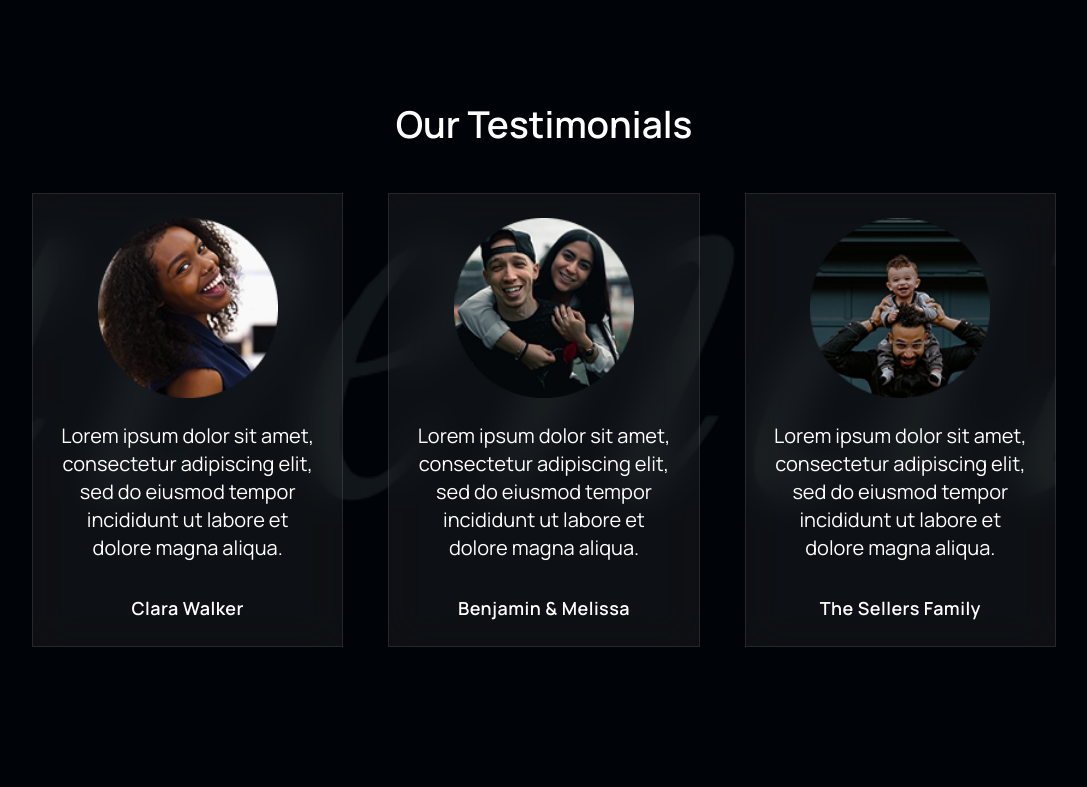
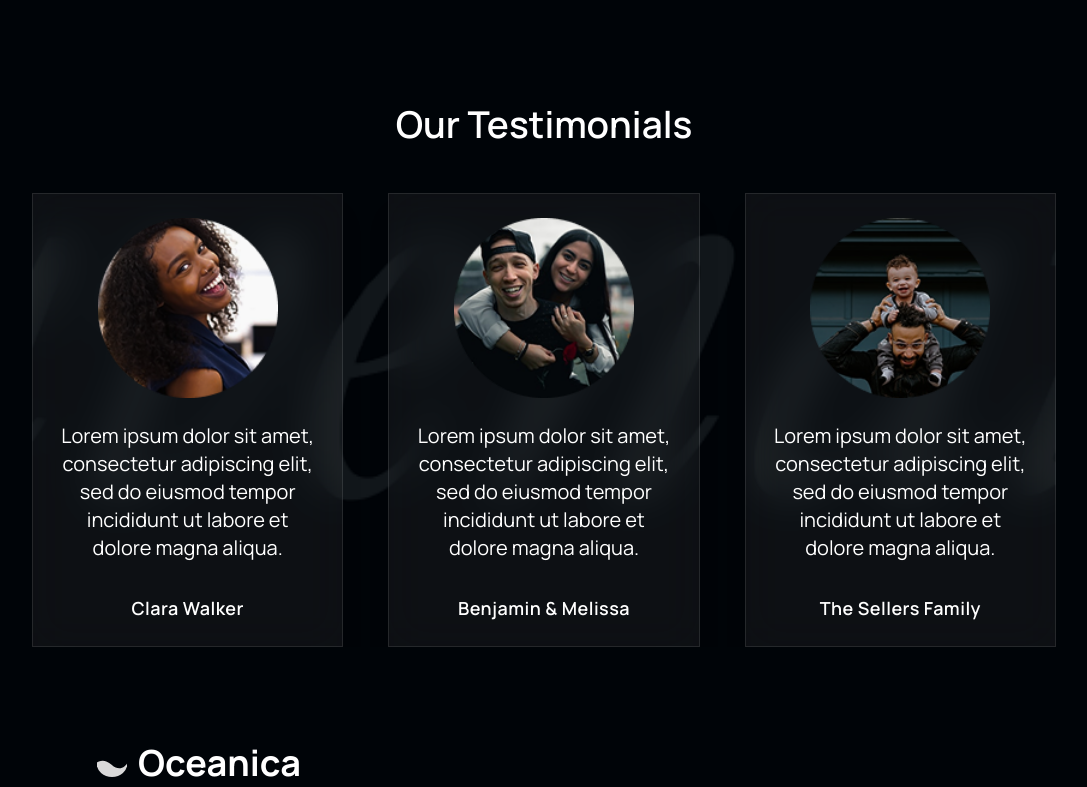
Before and after one commit to 00mohammad/WaveUI, a website: page index.html in a window 1280 px wide. Shown: the part 1591-2378 px from the top of the page, without its empty margins (96-1183 px from the left). Before the commit the page ends 2238 px from the top, so only its background shows below. Drawn offline with nearby package versions, Linux system fonts and the light colour scheme; files that its build step writes are made by us from their sources.

Commit message:
start footer section

```diff
--- a/index.html
+++ b/index.html
@@ -451,6 +451,20 @@
 
     <footer>
 
+      <section
+        class="mt-24 flex flex-col items-start justify-between gap-y-5 px-48">
+
+        <div class="flex items-center gap-2.5">
+          <img
+            src="./src/svg/Mask group.svg"
+            alt="Oceanica Logo"
+            class="h-7 w-8" />
+
+          <h1 class="text-4xl font-bold">Oceanica</h1>
+        </div>
+
+      </section>
+
     </footer>
 
     <script
```
